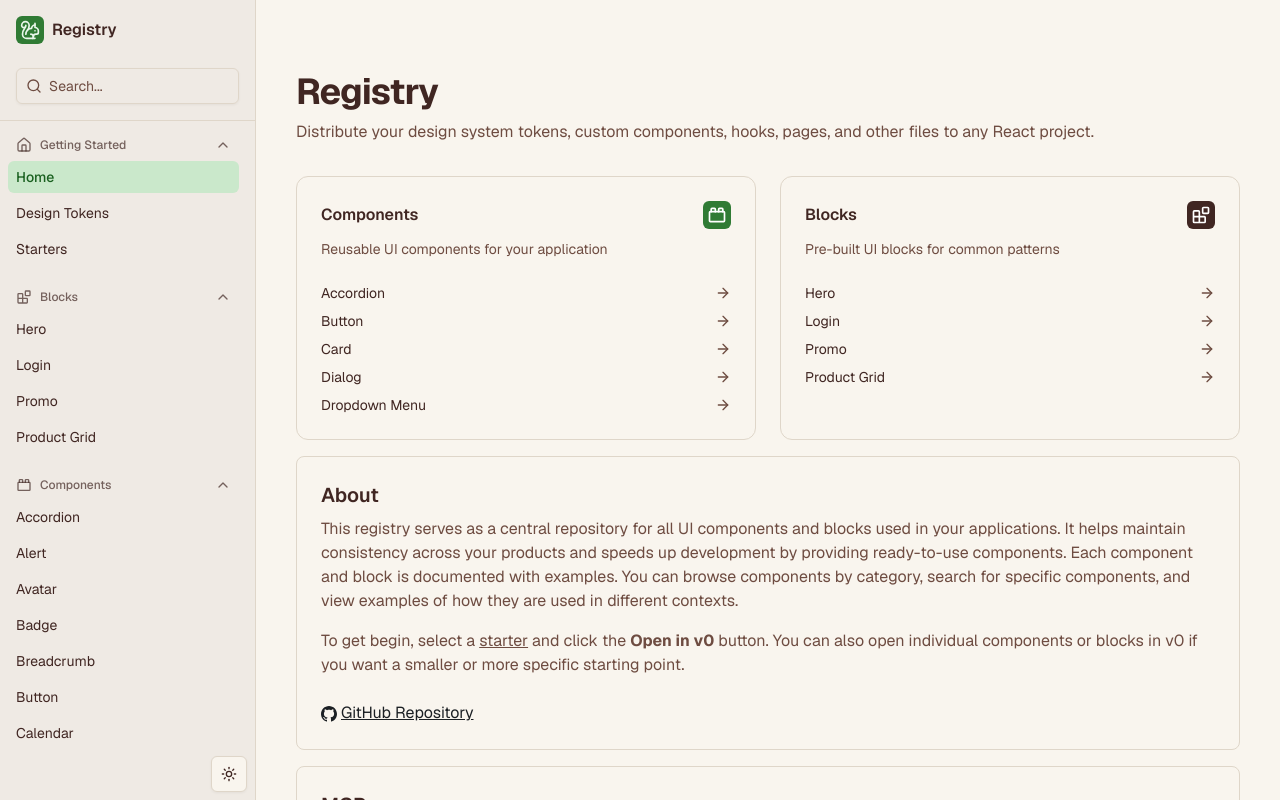
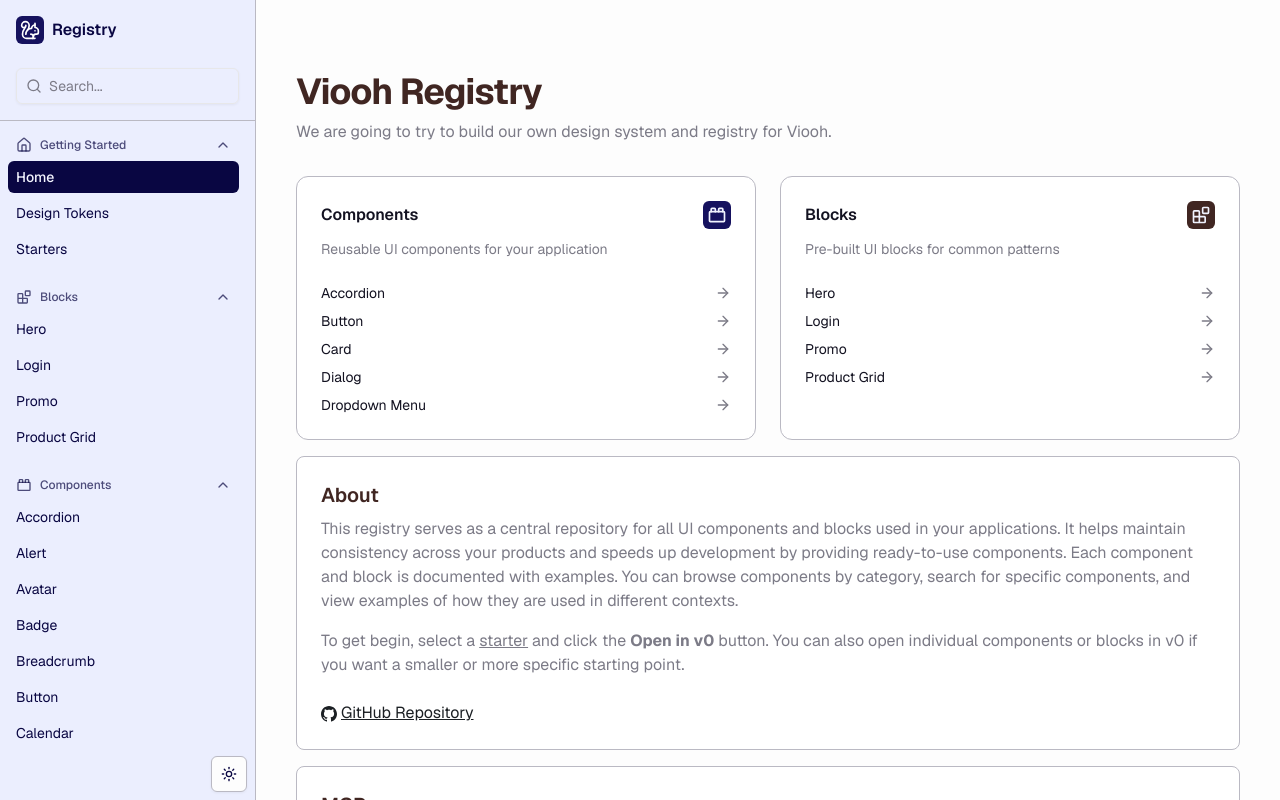
Before and after one commit to raulalgo/shadcn-ui-registry-starter, a Next.js app: page / in a window 1280 px wide. Shown: the top 800 px of the page. Built offline with nearby package versions, Linux system fonts and the light colour scheme.

Commit message:
Basic colors pass

```diff
--- a/src/app/(design)/page.tsx
+++ b/src/app/(design)/page.tsx
@@ -31,11 +31,10 @@ export default function Home() {
       <div className="mb-8">
         <div className="space-y-2">
           <h1 className="font-bold text-3xl tracking-tight md:text-4xl">
-            Registry
+            Viooh Registry
           </h1>
           <p className="text-muted-foreground">
-            Distribute your design system tokens, custom components, hooks,
-            pages, and other files to any React project.
+            We are going to try to build our own design system and registry for Viooh.
           </p>
         </div>
       </div>
--- a/src/app/tailwind.css
+++ b/src/app/tailwind.css
@@ -13,6 +13,7 @@
 
   --color-secondary: var(--secondary);
   --color-secondary-foreground: var(--secondary-foreground);
+  --color-secondary-border: var(--secondary-border);
   --color-accent: var(--accent);
   --color-accent-foreground: var(--accent-foreground);
 
--- a/src/app/tokens.css
+++ b/src/app/tokens.css
@@ -1,31 +1,33 @@
 :root {
-  --background: oklch(0.97 0.01 80.72);
+  --background: oklch(0.994 0 0);
   --foreground: oklch(0.3 0.04 30.2);
 
-  --card: oklch(0.97 0.01 80.72);
-  --card-foreground: oklch(0.3 0.04 30.2);
+  --card: oklch(1 0 0);
+  --card-foreground: oklch(0.1915 0.0301 286.24);
+  --card-border: oklch(0.1915 0.0301 286.24);
 
-  --popover: oklch(0.97 0.01 80.72);
-  --popover-foreground: oklch(0.3 0.04 30.2);
+  --popover: oklch(0.9647 0.0027 286.35);
+  --popover-foreground: oklch(0.1915 0.0301 286.24);
 
-  --primary: oklch(0.52 0.13 144.17);
-  --primary-foreground: oklch(1.0 0 0);
+  --primary: oklch(0.252 0.1291 274.22);
+  --primary-foreground: oklch(0.9631 0.0162 278.51);
 
-  --secondary: oklch(0.96 0.02 147.64);
-  --secondary-foreground: oklch(0.43 0.12 144.31);
+  --secondary: oklch(1 0 0);
+  --secondary-foreground: oklch(0.4097 0.2297 271.94);
+  --secondary-border: oklch(0.1915 0.0301 286.24);
 
-  --muted: oklch(0.94 0.01 74.42);
-  --muted-foreground: oklch(0.45 0.05 39.21);
+  --muted: oklch(0.9385 0.0067 286.27);
+  --muted-foreground: oklch(0.5878 0.0181 289.66);
 
-  --accent: oklch(0.9 0.05 146.04);
-  --accent-foreground: oklch(0.43 0.12 144.31);
+  --accent: oklch(0.9515 0.0217 277.49);
+  --accent-foreground: oklch(0.4097 0.2297 271.94);
 
-  --destructive: oklch(0.54 0.19 26.72);
-  --destructive-foreground: oklch(1.0 0 0);
+  --destructive: oklch(0.5131 0.1979 19.44);
+  --destructive-foreground: oklch(0.9763 0.0121 4.74);
 
-  --border: oklch(0.88 0.02 74.64);
-  --input: oklch(0.88 0.02 74.64);
-  --ring: oklch(0.52 0.13 144.17);
+  --border: oklch(0.7896 0.014 290.68);
+  --input: oklch(0.9285 0.0027 286.35);
+  --ring: oklch(0.4097 0.2297 271.94);
 
   --chart-1: oklch(0.67 0.16 144.21);
   --chart-2: oklch(0.58 0.14 144.18);
@@ -33,14 +35,14 @@
   --chart-4: oklch(0.43 0.12 144.31);
   --chart-5: oklch(0.22 0.05 145.73);
 
-  --sidebar: oklch(0.94 0.01 74.42);
-  --sidebar-foreground: oklch(0.3 0.04 30.2);
-  --sidebar-primary: oklch(0.52 0.13 144.17);
+  --sidebar: oklch(0.9515 0.0217 277.49);
+  --sidebar-foreground: oklch(0.1909 0.106 272.51);
+  --sidebar-primary: oklch(0.4097 0.2297 271.94);
   --sidebar-primary-foreground: oklch(1.0 0 0);
-  --sidebar-accent: oklch(0.9 0.05 146.04);
-  --sidebar-accent-foreground: oklch(0.43 0.12 144.31);
-  --sidebar-border: oklch(0.88 0.02 74.64);
-  --sidebar-ring: oklch(0.52 0.13 144.17);
+  --sidebar-accent: oklch(0.1909 0.106 272.51);
+  --sidebar-accent-foreground: oklch(0.9723 0.0133 281.57);
+  --sidebar-border: oklch(0.7641 0.1099 276.59);
+  --sidebar-ring: oklch(0.4097 0.2297 271.94);
 
   --radius: 0.5rem;
 
--- a/src/components/ui/button.tsx
+++ b/src/components/ui/button.tsx
@@ -10,13 +10,13 @@ const buttonVariants = cva(
     variants: {
       variant: {
         default:
-          "bg-primary text-primary-foreground shadow-xs hover:bg-primary/90",
+          "bg-primary text-primary-foreground shadow-xs hover:bg-primary/90 border border-primary-border",
         destructive:
           "bg-destructive text-white shadow-xs hover:bg-destructive/90 focus-visible:ring-destructive/20 dark:focus-visible:ring-destructive/40 dark:bg-destructive/60",
         outline:
           "border bg-background shadow-xs hover:bg-accent hover:text-accent-foreground dark:bg-input/30 dark:border-input dark:hover:bg-input/50",
         secondary:
-          "bg-secondary text-secondary-foreground shadow-xs hover:bg-secondary/80",
+          "bg-secondary text-secondary-foreground shadow-xs hover:bg-secondary/80 border border-secondary-border border-opacity-10",
         ghost:
           "hover:bg-accent hover:text-accent-foreground dark:hover:bg-accent/50",
         link: "text-primary underline-offset-4 hover:underline",
--- a/src/components/ui/card.tsx
+++ b/src/components/ui/card.tsx
@@ -7,7 +7,7 @@ function Card({ className, ...props }: React.ComponentProps<"div">) {
     <div
       data-slot="card"
       className={cn(
-        "flex flex-col gap-6 rounded-xl border bg-card py-6 text-card-foreground shadow-sm",
+        "flex flex-col gap-6 rounded-xl border border-card-border bg-card py-6 text-card-foreground shadow-sm",
         className,
       )}
       {...props}
```
